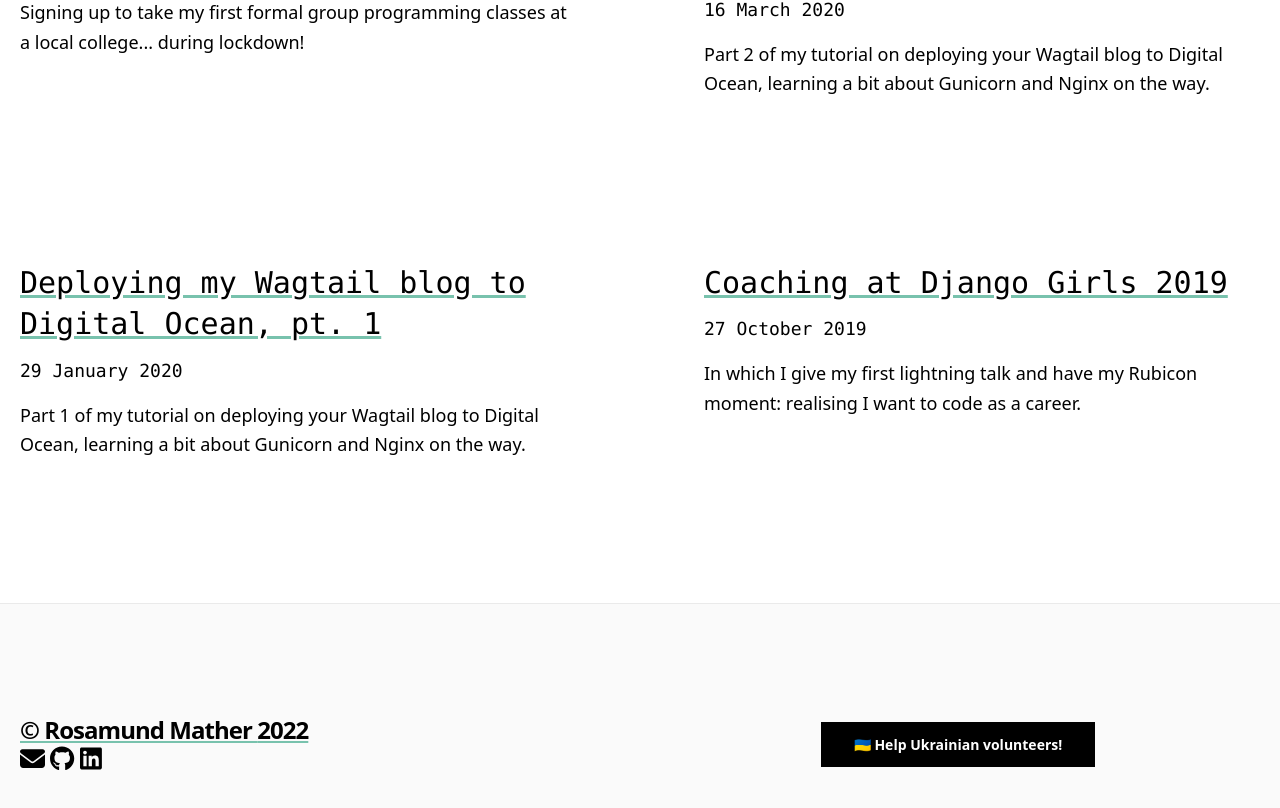
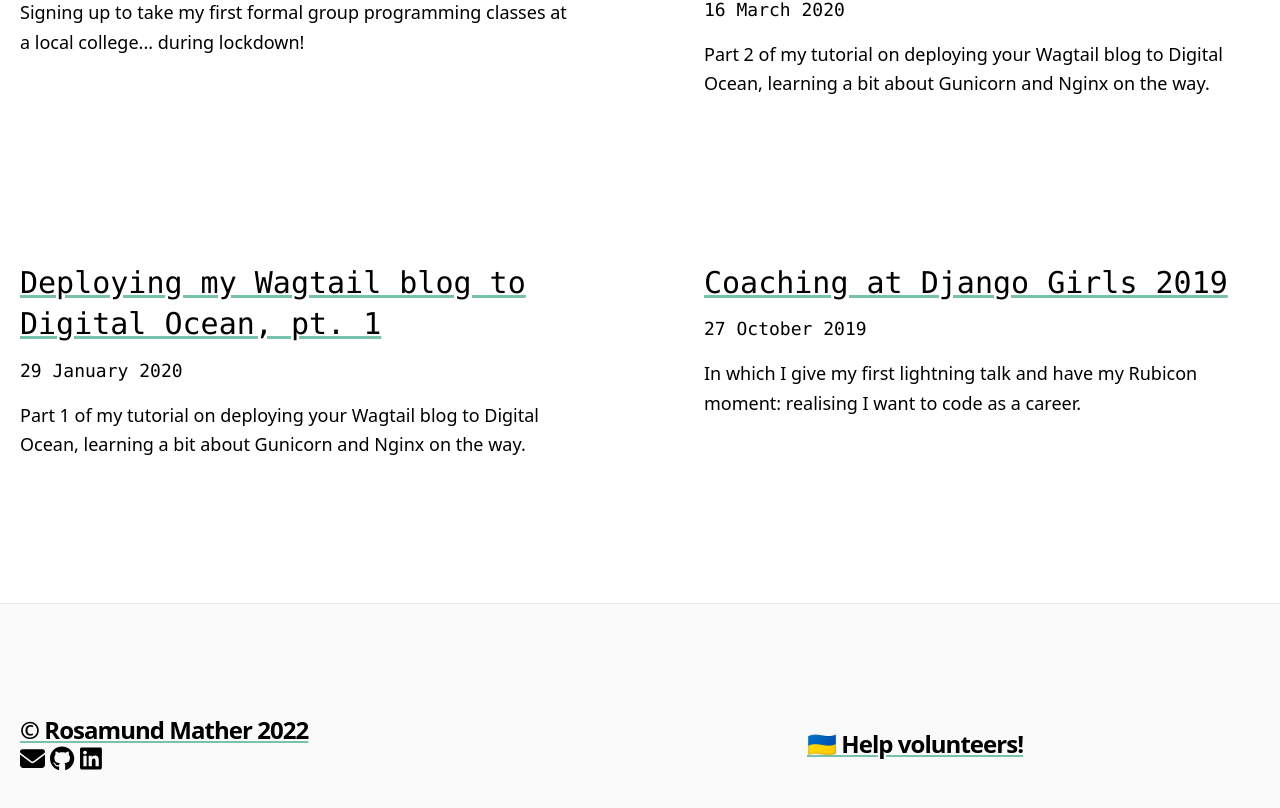
Before and after one commit to rosamundm/devblog, a Next.js app: page / in a window 1280 px wide. Shown: the part 4459-5267 px from the top of the page. Built offline with nearby package versions, Linux system fonts and the light colour scheme.

Commit message:
Get rid of button

```diff
--- a/components/footer.js
+++ b/components/footer.js
@@ -48,19 +48,15 @@
                   />
             </a> {''}
 
-
-
-
           </div>
           <div className="flex flex-col lg:flex-row justify-center items-center lg:pl-4 lg:w-1/2">
             <div
-              className="mx-3 text-sm"
+              className="text-2xl font-bold tracking-tighter leading-tight text-center lg:text-left mb-10 lg:mb-0 lg:pr-4 lg:w-1/2"
             >
               <a
                 href="https://help-ua-volunteers.com/"
-                className="mx-1 text-center bg-black hover:bg-white hover:text-black border no-underline border-black text-white font-bold py-3 px-12 lg:px-8 duration-200 transition-colors mb-4 lg:mb-0"
               >
-                🇺🇦 Help Ukrainian volunteers!
+                🇺🇦 Help volunteers!
               </a>
             </div>
           </div>
```
